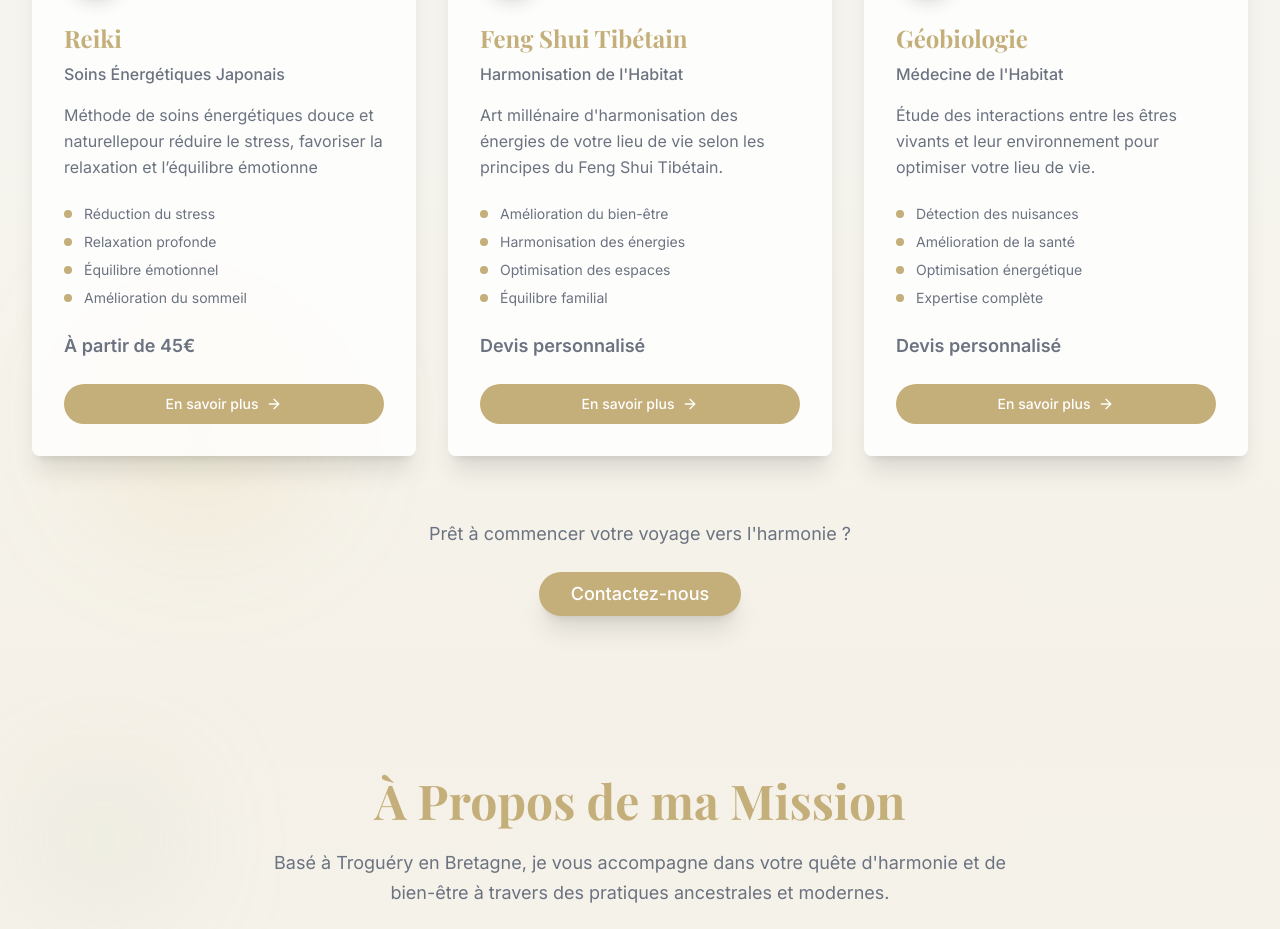
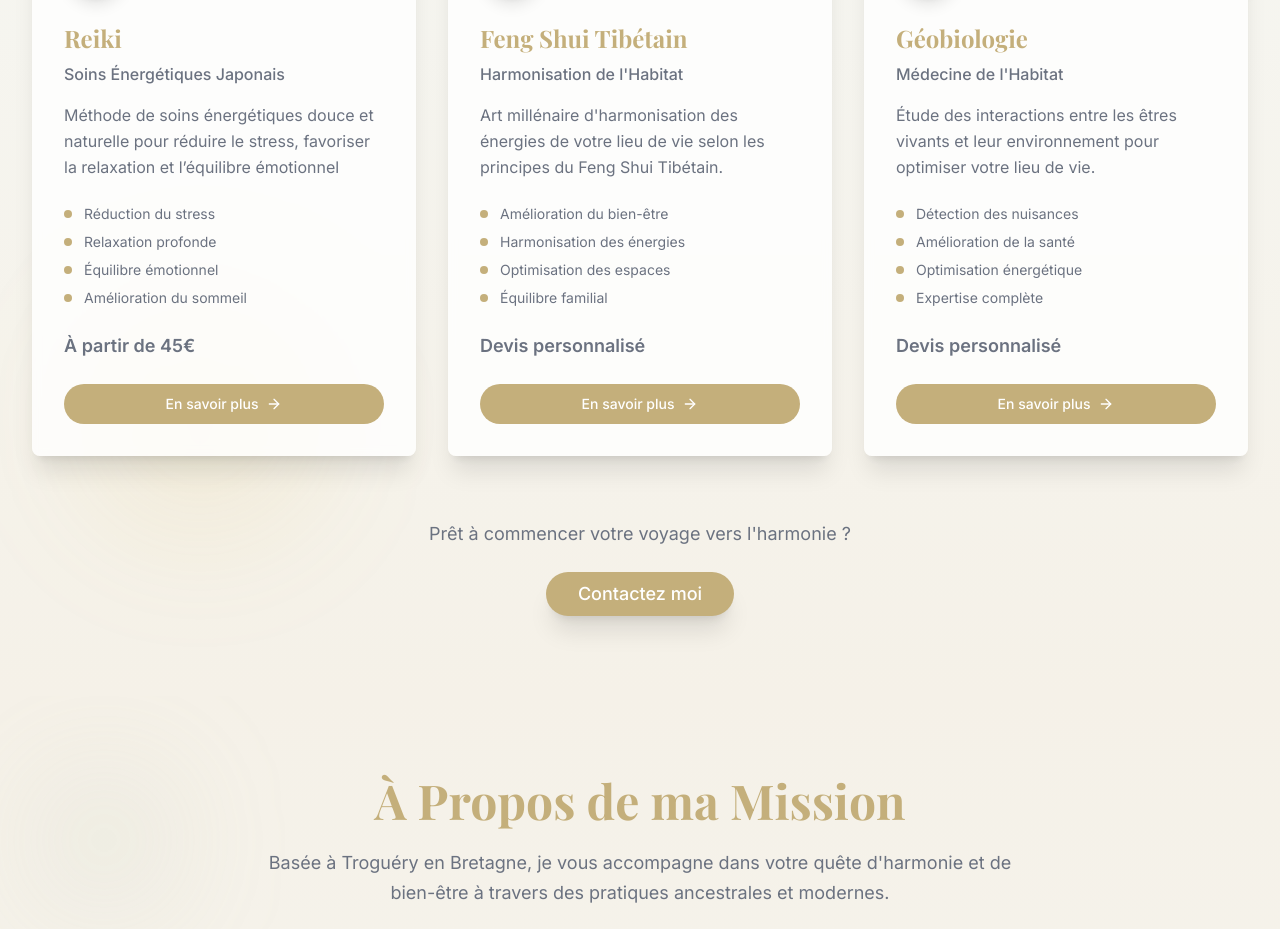
Before and after one commit to Timothee-alt/sensdelharmonie, a Next.js app: page / in a window 1280 px wide. Shown: the part 1143-2072 px from the top of the page. Built offline with nearby package versions, Linux system fonts and the light colour scheme; a web font is replaced by a local one.

Commit message:
Rectification accueil

```diff
--- a/components/sections/About.tsx
+++ b/components/sections/About.tsx
@@ -102,7 +102,7 @@ export default function About() {
             <span className="bg-gradient-to-r text-color bg-clip-text"> ma Mission</span>
           </h2>
           <p className="text-lg text-gray-500 max-w-3xl mx-auto leading-relaxed">
-            Basé à Troguéry en Bretagne, je vous accompagne dans votre quête d'harmonie
+            Basée à Troguéry en Bretagne, je vous accompagne dans votre quête d'harmonie
             et de bien-être à travers des pratiques ancestrales et modernes.
           </p>
         </motion.div>
--- a/components/sections/Services.tsx
+++ b/components/sections/Services.tsx
@@ -23,7 +23,7 @@ const services = [
     icon: LotusIcon,
     title: 'Reiki',
     subtitle: 'Soins Énergétiques Japonais',
-    description: 'Méthode de soins énergétiques douce et naturellepour réduire le stress, favoriser la relaxation et l’équilibre émotionne',
+    description: 'Méthode de soins énergétiques douce et naturelle pour réduire le stress, favoriser la relaxation et l’équilibre émotionnel',
     benefits: ['Réduction du stress', 'Relaxation profonde', 'Équilibre émotionnel', 'Amélioration du sommeil'],
     price: 'À partir de 45€',
     href: '/reiki',
@@ -193,7 +193,7 @@ export default function Services() {
             className="bg-color hover:bg-yellow-600 text-white px-8 py-4 rounded-full text-lg font-medium shadow-xl hover:shadow-2xl transform hover:scale-105 transition-all duration-200"
           >
             <Link href="/contact">
-              Contactez-nous
+              Contactez moi
             </Link>
           </Button>
         </motion.div>
```
